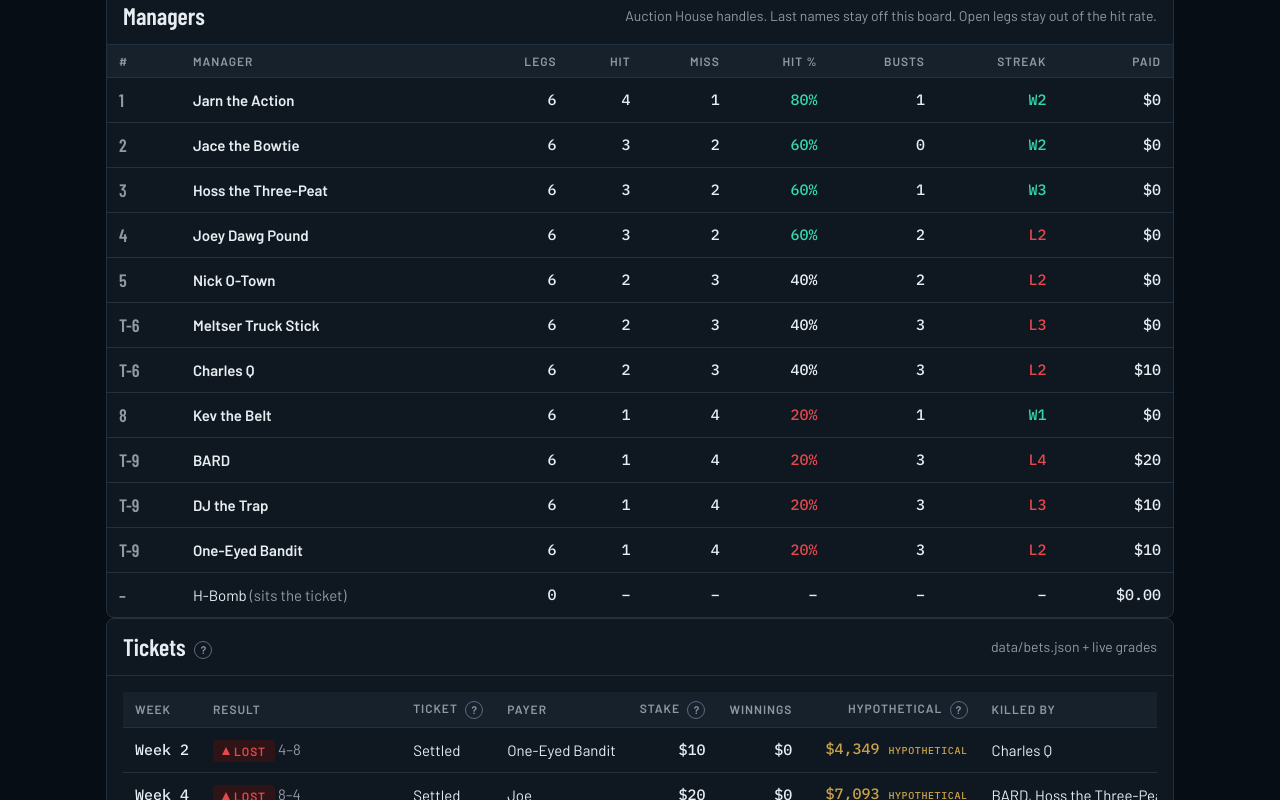
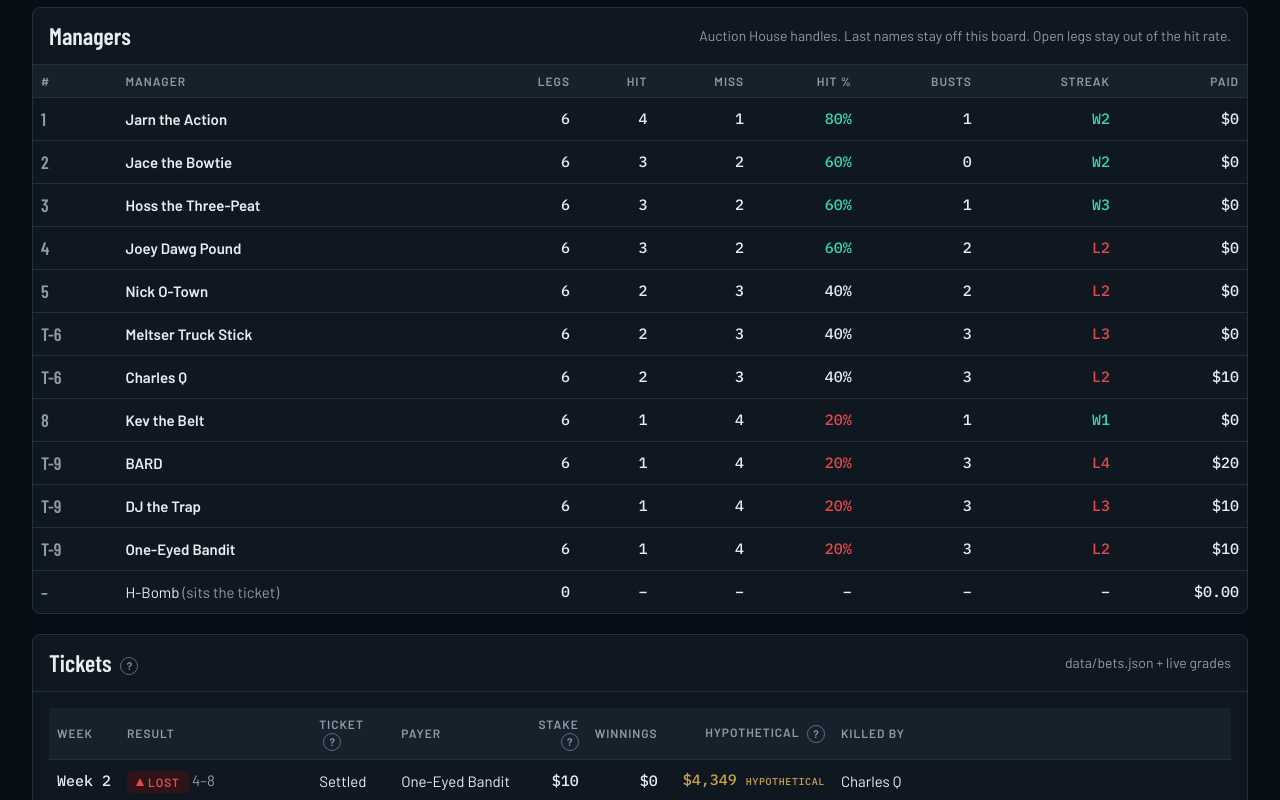
Before and after one commit to bh5msu-coder/PARLAY, a Next.js app: page /standings in a window 1280 px wide. Shown: the part 340-1140 px from the top of the page. Built offline with nearby package versions, Linux system fonts and the light colour scheme; no server answers; the database is empty.

Commit message:
Fit pages without sideways scroll: wider desktop layout with paired cards, season ribbon wraps, long table text wraps, even card spacing
Co-Authored-By: Claude Opus 5.5 <noreply@anthropic.com>

```diff
--- a/app/globals.css
+++ b/app/globals.css
@@ -92,9 +92,8 @@ h2{margin:0;font:600 24px/28px var(--font-display)}
 .stats.stats--lore{grid-template-columns:repeat(2,minmax(0,1fr))}
 @media (min-width:900px){.stats.stats--lore{grid-template-columns:repeat(5,minmax(0,1fr));gap:16px}}
 /* League tiles: champions and skill large, bragging rights small. */
-.stats__group{font:600 12px/16px var(--font-sans);letter-spacing:.08em;text-transform:uppercase;color:var(--eyebrow);margin:16px 0 10px}
-.stats__group:first-child{margin-top:4px}
-.stats.stats--feature,.stats.stats--mini{margin-bottom:16px}
+.stats__group{font:600 12px/16px var(--font-sans);letter-spacing:.08em;text-transform:uppercase;color:var(--eyebrow);margin:6px 0 -6px}
+.stats__group:first-child{margin-top:0}
 .stats.stats--feature{grid-template-columns:repeat(2,minmax(0,1fr))}
 @media (min-width:900px){.stats.stats--feature{grid-template-columns:repeat(3,minmax(0,1fr));gap:16px}}
 .stats.stats--mini{grid-template-columns:repeat(2,minmax(0,1fr));gap:8px}
@@ -150,6 +149,7 @@ h2{margin:0;font:600 24px/28px var(--font-display)}
 table{width:100%;border-collapse:collapse}
 th{font:600 12px/16px var(--font-sans);letter-spacing:.08em;text-transform:uppercase;color:var(--ink-muted);text-align:left;padding:8px 12px;background:var(--surface-200);white-space:nowrap}
 td{padding:10px 12px;border-top:1px solid var(--line);white-space:nowrap}
+td.wraptext{white-space:normal}
 .r{text-align:right}
 .rank{font:600 18px/24px var(--font-display);color:var(--ink-muted);min-width:36px;white-space:nowrap}
 tr.me td{background:var(--surface-200)}
@@ -185,9 +185,10 @@ textarea{min-height:120px;font-family:var(--font-mono);font-size:13px}
 @media (min-width:720px){.two{grid-template-columns:1fr 1fr;gap:24px}}
 .h3{margin:0;font:600 18px/24px var(--font-display)}
 .stat__value--name{font:600 clamp(18px,5vw,28px)/32px var(--font-display);letter-spacing:0;white-space:nowrap;overflow:hidden;text-overflow:ellipsis}
-.ribbonwrap{overflow-x:auto;padding:12px 16px 16px}
-.ribbon{display:flex;gap:8px;min-width:min-content}
-.champ{min-width:104px;background:var(--surface-200);border:1px solid var(--line);border-left:3px solid var(--accent2);border-radius:var(--radius-sm);padding:8px 10px}
+.ribbonwrap{padding:12px 16px 16px}
+/* Every season on screen, no sideways scroll: the ribbon wraps into rows. */
+.ribbon{display:grid;grid-template-columns:repeat(auto-fill,minmax(96px,1fr));gap:8px}
+.champ{min-width:0;background:var(--surface-200);border:1px solid var(--line);border-left:3px solid var(--accent2);border-radius:var(--radius-sm);padding:8px 10px}
 .champ__y{font:700 16px/20px var(--font-display);color:var(--accent2)}
 .champ__n{font-size:12.5px;font-weight:600;line-height:1.2}
 .picker{display:flex;flex-wrap:wrap;gap:8px;margin-bottom:14px}
@@ -414,3 +415,23 @@ table td.rank:not(.num){white-space:nowrap;min-width:40px}
 .glance__state{font:700 24px/28px var(--font-display);text-transform:uppercase;color:var(--cream)}
 .glance__side{display:flex;flex-wrap:wrap;align-items:center;gap:8px}
 .glance__side .paychips{margin-top:0}
+
+/* Page body: even spacing between cards everywhere; on a wide screen, cards marked .half sit two to a row
+   and the page runs wider, so tables and the season ribbon fit without scrolling sideways. */
+main#view{display:flex;flex-direction:column;gap:16px;min-width:0}
+main#view > *{min-width:0;margin-top:0;margin-bottom:0}
+@media (min-width:1200px){
+  .wrap{max-width:1440px;padding-left:32px;padding-right:32px}
+  main#view{display:grid;grid-template-columns:repeat(2,minmax(0,1fr));gap:20px 24px;align-items:start}
+  main#view > *{grid-column:1/-1}
+  main#view > .half{grid-column:auto}
+  .ribbon{grid-template-columns:repeat(8,minmax(0,1fr))}
+  td{padding:9px 10px}
+  th{padding:8px 10px}
+}
+@media (min-width:1200px) and (max-width:1399px){td,th{padding-left:8px;padding-right:8px}th{white-space:normal}}
+@media (max-width:719px){
+  .tabs{gap:2px}
+  .ribbon{grid-template-columns:repeat(3,minmax(0,1fr))}
+  .tabs .tab{padding:6px 9px}
+}
--- a/components/Dashboard.js
+++ b/components/Dashboard.js
@@ -80,12 +80,12 @@ export function TicketSection({ tickets, sourceNote, showPayer = true, killers }
             <tr key={x.week}>
               <td className="num">{String(x.label).replace(/^Week (\d+)/, 'Week\u00a0$1')}</td>
               <td><StatusBadge state={RESULT_BADGE[x.result] || 'unknown'} />{x.record ? <span className="muted">{` ${x.record.win}–${x.record.loss}`}</span> : null}</td>
-              <td className="hide-m" title={x.evidence}>{STATE_TEXT[x.ticketState] || x.ticketState}</td>
+              <td className="hide-m wraptext" title={x.evidence}>{STATE_TEXT[x.ticketState] || x.ticketState}</td>
               {showPayer ? <td className="hide-m">{x.payer ? whoLabel(x.payer) : '–'}</td> : null}
               <td className="r num">{fmtMoney(x.stake)}</td>
               <td className="r num">{x.payoutRecorded ? fmtMoney(x.payoutRecorded) : '$0'}</td>
               <td className="r num hide-m">{x.hypotheticalToPay == null ? '–' : <span className="hypo">{fmtMoney(x.hypotheticalToPay)} <small>hypothetical</small></span>}</td>
-              {killers ? <td className="hide-m">{(killers[x.week] || []).map((k) => whoLabel(k)).join(', ') || '–'}</td> : null}
+              {killers ? <td className="hide-m wraptext">{(killers[x.week] || []).map((k) => whoLabel(k)).join(', ') || '–'}</td> : null}
             </tr>))}</tbody>
           <tfoot><tr>
             <td>Total</td>
--- a/components/StandingsView.js
+++ b/components/StandingsView.js
@@ -20,7 +20,7 @@ function ParlayExtras({ weeks, graded }) {
   };
   return (
     <div className="two">
-      <section className="card">
+      <section className="card half">
         <div className="card__head"><h2>By bet type</h2></div>
         <div className="tablewrap"><table>
           <thead><tr><th>Market</th><th className="r">Settled</th><th className="r">Hit</th><th className="r">Miss</th><th className="r">Hit %</th></tr></thead>
@@ -37,7 +37,7 @@ function ParlayExtras({ weeks, graded }) {
           })}</tbody>
         </table></div>
       </section>
-      <section className="card">
+      <section className="card half">
         <div className="card__head"><h2>Style &amp; damage</h2></div>
         <div className="tablewrap"><table>
           <thead><tr><th>Favorites vs dogs</th><th className="r">N</th><th className="r">Hit %</th></tr></thead>
```
Also changed, not shown: components/BetsView.js (+19 -18 lines), components/LeagueView.js (+15 -14 lines).
